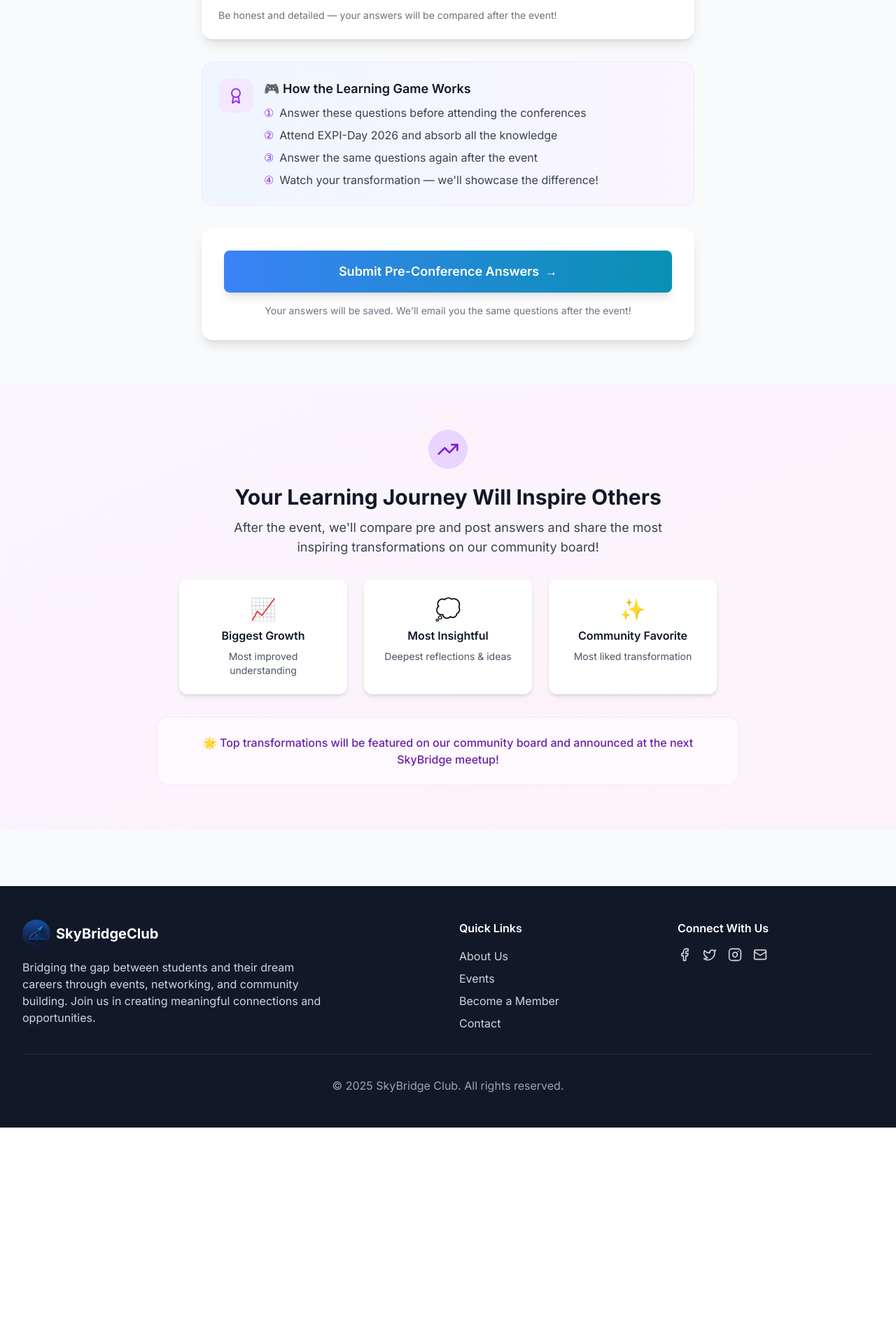
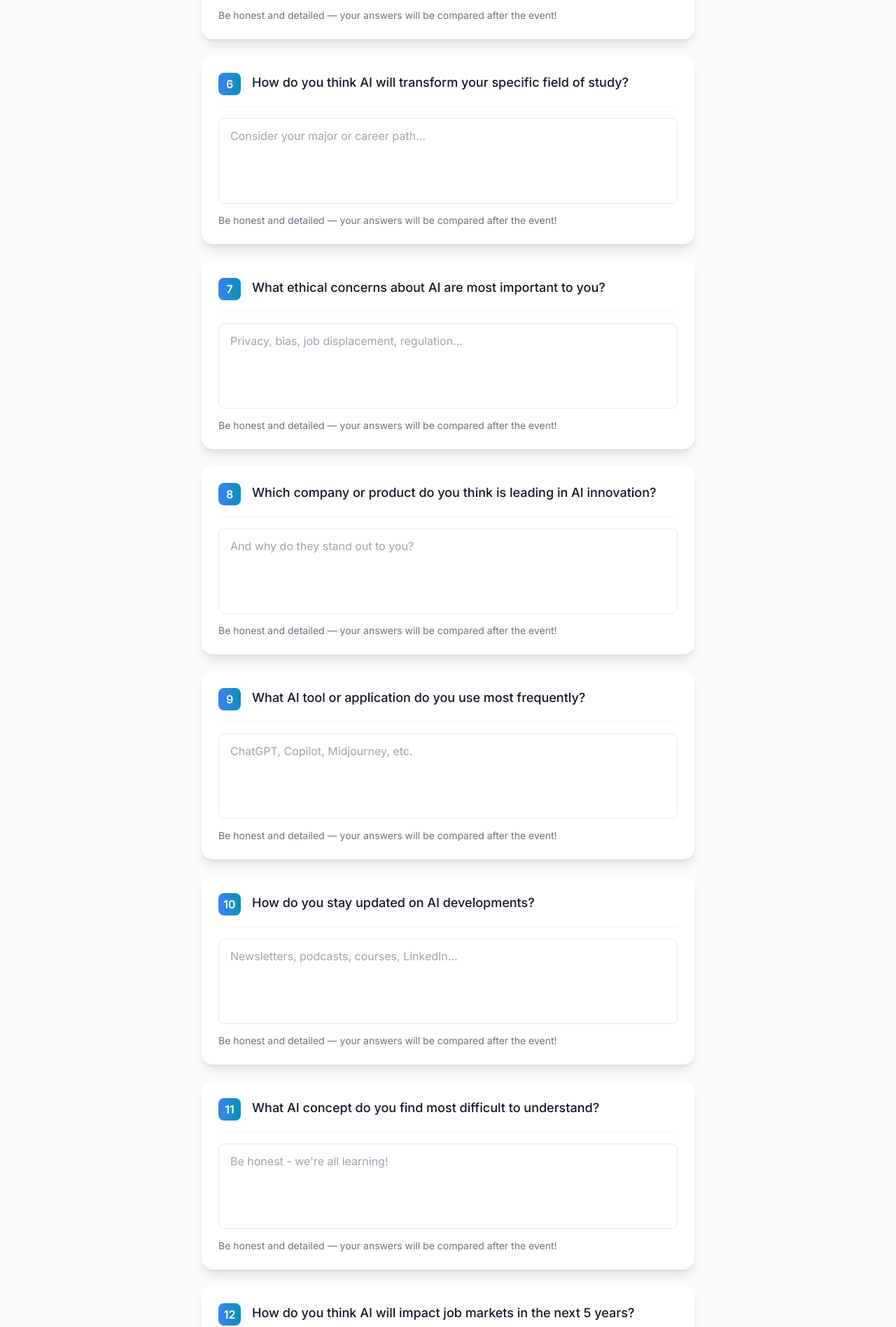
Before and after one commit to akrambengueddoudj/skybridge, a Next.js app: page /questions in a window 1280 px wide. Shown: the part 2568-4464 px from the top of the page at 70% size. Before the commit the page ends 4179 px from the top, so only its background shows below. Built offline with nearby package versions, Linux system fonts and the light colour scheme.

Commit message:
update questions page (random questions)

```diff
--- /dev/null
+++ b/src/app/api/questions/route.ts
@@ -0,0 +1,118 @@
+import { NextRequest, NextResponse } from 'next/server'
+import { supabase } from '@/lib/supabase'
+import { handleSupabaseError } from '@/lib/error-handler'
+
+export async function POST(request: NextRequest) {
+  try {
+    const body = await request.json()
+
+    // Basic validation
+    if (!body.username || !body.useremail || !body.eventName || !body.eventDate || !body.responseType) {
+      return NextResponse.json(
+        { error: 'Missing required fields' },
+        { status: 400 }
+      )
+    }
+
+    // Email format validation
+    const emailRegex = /^[^\s@]+@[^\s@]+\.[^\s@]+$/
+    if (!emailRegex.test(body.useremail)) {
+      return NextResponse.json(
+        { error: 'Please provide a valid email address' },
+        { status: 400 }
+      )
+    }
+
+    // Validate all 20 answers are present
+    for (let i = 1; i <= 20; i++) {
+      if (!body[`answer${i}`]) {
+        return NextResponse.json(
+          { error: `Answer ${i} is required` },
+          { status: 400 }
+        )
+      }
+    }
+
+    const { responseType } = body // 'pre' or 'post'
+
+    // Always insert a new row, don't update existing ones
+    const { error: insertError } = await supabase
+      .from('event_responses')
+      .insert([{
+        username: body.username,
+        useremail: body.useremail,
+        event_name: body.eventName,
+        event_date: body.eventDate,
+        // Set the appropriate fields based on response type
+        ...(responseType === 'pre' ? {
+          answer1_pre: body.answer1,
+          answer2_pre: body.answer2,
+          answer3_pre: body.answer3,
+          answer4_pre: body.answer4,
+          answer5_pre: body.answer5,
+          answer6_pre: body.answer6,
+          answer7_pre: body.answer7,
+          answer8_pre: body.answer8,
+          answer9_pre: body.answer9,
+          answer10_pre: body.answer10,
+          answer11_pre: body.answer11,
+          answer12_pre: body.answer12,
+          answer13_pre: body.answer13,
+          answer14_pre: body.answer14,
+          answer15_pre: body.answer15,
+          answer16_pre: body.answer16,
+          answer17_pre: body.answer17,
+          answer18_pre: body.answer18,
+          answer19_pre: body.answer19,
+          answer20_pre: body.answer20,
+          has_pre: true,
+          submitted_pre_at: new Date().toISOString()
+        } : {
+          answer1_post: body.answer1,
+          answer2_post: body.answer2,
+          answer3_post: body.answer3,
+          answer4_post: body.answer4,
+          answer5_post: body.answer5,
+          answer6_post: body.answer6,
+          answer7_post: body.answer7,
+          answer8_post: body.answer8,
+          answer9_post: body.answer9,
+          answer10_post: body.answer10,
+          answer11_post: body.answer11,
+          answer12_post: body.answer12,
+          answer13_post: body.answer13,
+          answer14_post: body.answer14,
+          answer15_post: body.answer15,
+          answer16_post: body.answer16,
+          answer17_post: body.answer17,
+          answer18_post: body.answer18,
+          answer19_post: body.answer19,
+          answer20_post: body.answer20,
+          has_post: true,
+          submitted_post_at: new Date().toISOString()
+        })
+      }])
+
+    if (insertError) {
+      const userMessage = handleSupabaseError(insertError)
+      return NextResponse.json(
+        { error: userMessage, code: insertError.code },
+        { status: 400 }
+      )
+    }
+
+    return NextResponse.json({
+      success: true,
+      message: responseType === 'pre'
+        ? 'Pre-event answers submitted successfully! You\'ll receive the same questions after the event to see your progress.'
+        : 'Post-event answers submitted successfully! We\'ll compare your answers and showcase your learning journey soon.'
+    })
+
+  } catch (error) {
+    console.error('Server error:', error)
+    return NextResponse.json(
+      { error: 'Internal server error. Please try again later.' },
+      { status: 500 }
+    )
+  }
+}
--- a/src/app/questions/page.tsx
+++ b/src/app/questions/page.tsx
@@ -19,11 +19,10 @@ export default function SharePage({
   const [formData, setFormData] = useState({
   username: '',
   useremail: '',
-    answer1: '',
-    answer2: '',
-    answer3: '',
-    answer4: '',
-    answer5: ''
+  answer1: '', answer2: '', answer3: '', answer4: '', answer5: '',
+  answer6: '', answer7: '', answer8: '', answer9: '', answer10: '',
+  answer11: '', answer12: '', answer13: '', answer14: '', answer15: '',
+  answer16: '', answer17: '', answer18: '', answer19: '', answer20: ''
 })
 
   const [isSubmitting, setIsSubmitting] = useState(false)
@@ -84,6 +83,96 @@ export default function SharePage({
     question: "What does 'being AI-ready' mean to you in your future career?",
     placeholder: "How do you see AI shaping your professional journey?",
     name: "answer5"
+  },
+  {
+    id: 6,
+    question: "How do you think AI will transform your specific field of study?",
+    placeholder: "Consider your major or career path...",
+    name: "answer6"
+  },
+  {
+    id: 7,
+    question: "What ethical concerns about AI are most important to you?",
+    placeholder: "Privacy, bias, job displacement, regulation...",
+    name: "answer7"
+  },
+  {
+    id: 8,
+    question: "Which company or product do you think is leading in AI innovation?",
+    placeholder: "And why do they stand out to you?",
+    name: "answer8"
+  },
+  {
+    id: 9,
+    question: "What AI tool or application do you use most frequently?",
+    placeholder: "ChatGPT, Copilot, Midjourney, etc.",
+    name: "answer9"
+  },
+  {
+    id: 10,
+    question: "How do you stay updated on AI developments?",
+    placeholder: "Newsletters, podcasts, courses, LinkedIn...",
+    name: "answer10"
+  },
+  {
+    id: 11,
+    question: "What AI concept do you find most difficult to understand?",
+    placeholder: "Be honest - we're all learning!",
+    name: "answer11"
+  },
+  {
+    id: 12,
+    question: "How do you think AI will impact job markets in the next 5 years?",
+    placeholder: "New roles, displaced jobs, transformed industries...",
+    name: "answer12"
+  },
+  {
+    id: 13,
+    question: "What would you ask an AI researcher if you had 5 minutes with them?",
+    placeholder: "Your burning questions about AI...",
+    name: "answer13"
+  },
+  {
+    id: 14,
+    question: "How can students best prepare for an AI-driven future?",
+    placeholder: "Skills to learn, habits to build...",
+    name: "answer14"
+  },
+  {
+    id: 15,
+    question: "What AI project would you like to build or contribute to?",
+    placeholder: "Describe your ideal project...",
+    name: "answer15"
+  },
+  {
+    id: 16,
+    question: "How do you think AI will change education and learning?",
+    placeholder: "Personalized learning, tutoring, assessment...",
+    name: "answer16"
+  },
+  {
+    id: 17,
+    question: "What's the most exciting AI breakthrough you've heard about recently?",
+    placeholder: "Share something that amazed you...",
+    name: "answer17"
+  },
+  {
+    id: 18,
+    question: "How do you think AI can help solve global challenges?",
+    placeholder: "Climate change, healthcare, poverty, etc.",
+    name: "answer18"
+  },
+  {
+    id: 19,
+    question: "What AI-related topic would you like to see a workshop on?",
+    placeholder: "Help us plan future events!",
+    name: "answer19"
+  },
+  {
+    id: 20,
+    question: "Where do you see yourself in relation to AI 5 years from now?",
+    placeholder: "User, builder, researcher, leader, etc.",
+    name: "answer20"
   }
 ]
 
@@ -96,25 +185,13 @@ export default function SharePage({
     setSubmitError('Email address is required')
     return false
   }
-    if (!formData.answer1.trim()) {
-      setSubmitError('Please answer question 1')
+
+  // Check all 20 answers
+  for (let i = 1; i <= 20; i++) {
+    if (!formData[`answer${i}` as keyof typeof formData]?.trim()) {
+      setSubmitError(`Please answer question ${i}`)
       return false
     }
-    if (!formData.answer2.trim()) {
-      setSubmitError('Please answer question 2')
-      return false
-    }
-    if (!formData.answer3.trim()) {
-      setSubmitError('Please answer question 3')
-      return false
-    }
-    if (!formData.answer4.trim()) {
-      setSubmitError('Please answer question 4')
-      return false
-    }
-    if (!formData.answer5.trim()) {
-      setSubmitError('Please answer question 5')
-      return false
   }
 
   setSubmitError('')
@@ -135,13 +212,13 @@ export default function SharePage({
     // Add event type to the data
     const submitData = {
       ...formData,
-        eventName,
-        eventDate,
+      eventName: "AI Revolution 2024", // or pass as prop
+      eventDate: "March 15, 2024", // or pass as prop
       responseType: isPostEvent ? 'post' : 'pre',
       submittedAt: new Date().toISOString()
     }
 
-      const response = await fetch('/api/shares', {
+    const response = await fetch('/api/questions', {
       method: 'POST',
       headers: {
         'Content-Type': 'application/json',
@@ -157,18 +234,17 @@ export default function SharePage({
     }
 
     setSubmitError('')
-      setSuccessMessage(config.successMessage)
+    setSuccessMessage(result.message || config.successMessage)
     setShowSuccess(true)
 
     // Reset form
     setFormData({
       username: '',
       useremail: '',
-        answer1: '',
-        answer2: '',
-        answer3: '',
-        answer4: '',
-        answer5: ''
+      answer1: '', answer2: '', answer3: '', answer4: '', answer5: '',
+      answer6: '', answer7: '', answer8: '', answer9: '', answer10: '',
+      answer11: '', answer12: '', answer13: '', answer14: '', answer15: '',
+      answer16: '', answer17: '', answer18: '', answer19: '', answer20: ''
     })
   } catch (error) {
     console.error('Error submitting form:', error)
--- a/src/components/footer.tsx
+++ b/src/components/footer.tsx
@@ -40,16 +40,13 @@ export function Footer() {
           <div>
             <h3 className="font-semibold mb-4">Connect With Us</h3>
             <div className="flex space-x-4">
-              <a href="#" className="text-gray-300 hover:text-white transition-colors">
+              <a href="https://www.facebook.com/Club.SkyBridge" className="text-gray-300 hover:text-white transition-colors">
                 <Facebook className="w-5 h-5" />
               </a>
-              <a href="#" className="text-gray-300 hover:text-white transition-colors">
-                <Twitter className="w-5 h-5" />
-              </a>
-              <a href="#" className="text-gray-300 hover:text-white transition-colors">
+              <a href="https://www.instagram.com/skybridge.club/" className="text-gray-300 hover:text-white transition-colors">
                 <Instagram className="w-5 h-5" />
               </a>
-              <a href="#" className="text-gray-300 hover:text-white transition-colors">
+              <a href="mailto:skybridge.enpc@gmail.com" className="text-gray-300 hover:text-white transition-colors">
                 <Mail className="w-5 h-5" />
               </a>
             </div>
```
Lines whose indentation alone changed are shown as unchanged.
